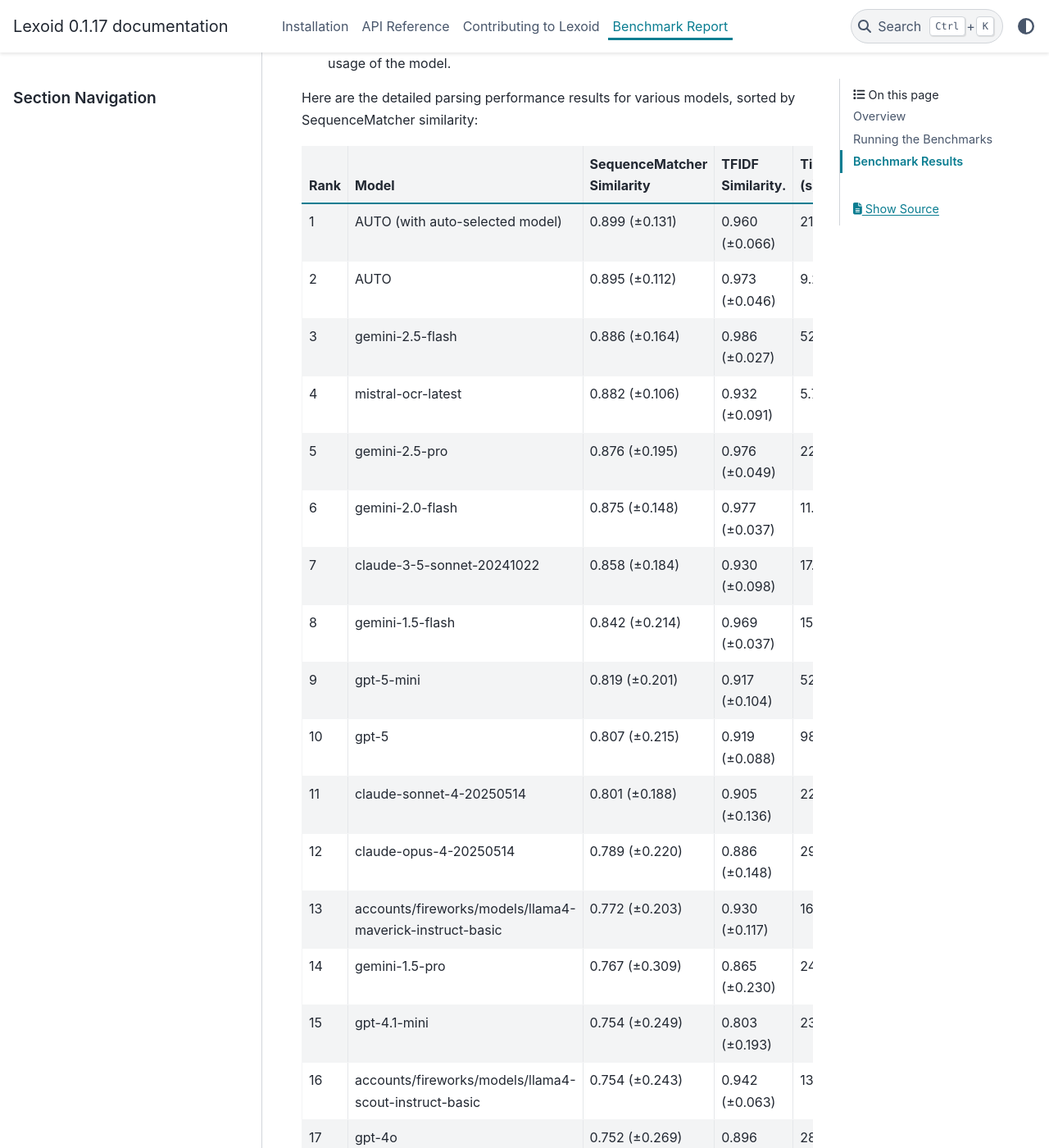
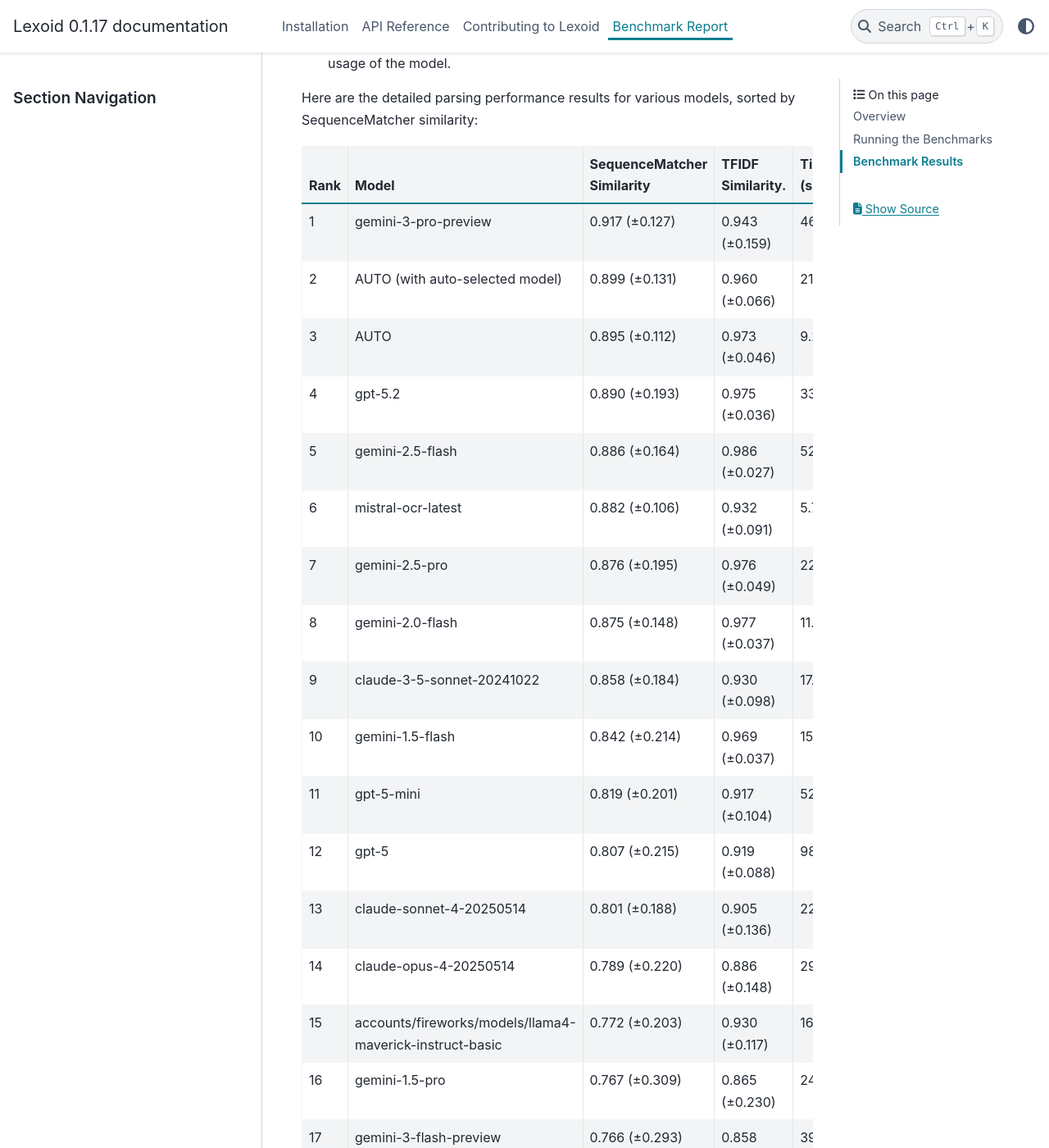
Before and after one commit to oidlabs-com/Lexoid, a Sphinx documentation site: the page built from docs/benchmark.rst, in a window 1280 px wide and 1400 px high, scrolled down 2298 px. Shown: the whole window at 82% size. Built offline with Sphinx 7.4.7 and the PyData theme 0.15.4, drawn with Linux system fonts in a browser that asks for light colours; some of the changed text lies outside the part shown.

Commit message:
Update benchmark with gemini 3 and gpt 5.2 models

```diff
--- a/docs/benchmark.rst
+++ b/docs/benchmark.rst
@@ -89,144 +89,162 @@
      - Time (s)
      - Cost ($)
    * - 1
+     - gemini-3-pro-preview
+     - 0.917 (±0.127)
+     - 0.943 (±0.159)
+     - 46.92
+     - 0.06288
+   * - 2
      - AUTO (with auto-selected model)
      - 0.899 (±0.131)
      - 0.960 (±0.066)
      - 21.17
      - 0.00066
-   * - 2
+   * - 3
      - AUTO
      - 0.895 (±0.112)
      - 0.973 (±0.046)
      - 9.29
      - 0.00063
-   * - 3
+   * - 4
+     - gpt-5.2
+     - 0.890 (±0.193)
+     - 0.975 (±0.036)
+     - 33.32
+     - 0.03959
+   * - 5
      - gemini-2.5-flash
      - 0.886 (±0.164)
      - 0.986 (±0.027)
      - 52.55
      - 0.01226
-   * - 4
+   * - 6
      - mistral-ocr-latest
      - 0.882 (±0.106)
      - 0.932 (±0.091)
      - 5.75
      - 0.00121
-   * - 5
+   * - 7
      - gemini-2.5-pro
      - 0.876 (±0.195)
      - 0.976 (±0.049)
      - 22.65
      - 0.02408
-   * - 6
+   * - 8
      - gemini-2.0-flash
      - 0.875 (±0.148)
      - 0.977 (±0.037)
      - 11.96
      - 0.00079
-   * - 7
+   * - 9
      - claude-3-5-sonnet-20241022
      - 0.858 (±0.184)
      - 0.930 (±0.098)
      - 17.32
      - 0.01804
-   * - 8
+   * - 10
      - gemini-1.5-flash
      - 0.842 (±0.214)
      - 0.969 (±0.037)
      - 15.58
      - 0.00043
-   * - 9
+   * - 11
      - gpt-5-mini
      - 0.819 (±0.201)
      - 0.917 (±0.104)
      - 52.84
      - 0.00811
-   * - 10
+   * - 12
      - gpt-5
      - 0.807 (±0.215)
      - 0.919 (±0.088)
      - 98.12
      - 0.05505
-   * - 11
+   * - 13
      - claude-sonnet-4-20250514
      - 0.801 (±0.188)
      - 0.905 (±0.136)
      - 22.02
      - 0.02056
-   * - 12
+   * - 14
      - claude-opus-4-20250514
      - 0.789 (±0.220)
      - 0.886 (±0.148)
      - 29.55
      - 0.09513
-   * - 13
+   * - 15
      - accounts/fireworks/models/llama4-maverick-instruct-basic
      - 0.772 (±0.203)
      - 0.930 (±0.117)
      - 16.02
      - 0.00147
-   * - 14
+   * - 16
      - gemini-1.5-pro
      - 0.767 (±0.309)
      - 0.865 (±0.230)
      - 24.77
      - 0.01139
-   * - 15
+   * - 17
+     - gemini-3-flash-preview
+     - 0.766 (±0.293)
+     - 0.858 (±0.210)
+     - 39.38
+     - 0.00969
+   * - 18
      - gpt-4.1-mini
      - 0.754 (±0.249)
      - 0.803 (±0.193)
      - 23.28
      - 0.00347
-   * - 16
+   * - 19
      - accounts/fireworks/models/llama4-scout-instruct-basic
      - 0.754 (±0.243)
      - 0.942 (±0.063)
      - 13.36
      - 0.00087
-   * - 17
+   * - 20
      - gpt-4o
      - 0.752 (±0.269)
      - 0.896 (±0.123)
      - 28.87
      - 0.01469
-   * - 18
+   * - 21
      - gpt-4o-mini
      - 0.728 (±0.241)
      - 0.850 (±0.128)
      - 18.96
      - 0.00609
-   * - 19
+   * - 22
      - claude-3-7-sonnet-20250219
      - 0.646 (±0.397)
      - 0.758 (±0.297)
      - 57.96
      - 0.01730
-   * - 20
+   * - 23
      - gpt-4.1
      - 0.637 (±0.301)
      - 0.787 (±0.185)
      - 35.37
      - 0.01498
-   * - 21
+   * - 24
      - google/gemma-3-27b-it
      - 0.604 (±0.342)
      - 0.788 (±0.297)
      - 23.16
      - 0.00020
-   * - 22
+   * - 25
      - ds4sd/SmolDocling-256M-preview
      - 0.603 (±0.292)
      - 0.705 (±0.262)
      - 507.74
      - 0.00000
-   * - 23
+   * - 26
      - microsoft/phi-4-multimodal-instruct
      - 0.589 (±0.273)
      - 0.820 (±0.197)
      - 14.00
      - 0.00045
-   * - 24
+   * - 27
      - qwen/qwen-2.5-vl-7b-instruct
      - 0.498 (±0.378)
      - 0.630 (±0.445)
```
Also changed, not shown: README.md (+27 -24 lines), 5 other files.
